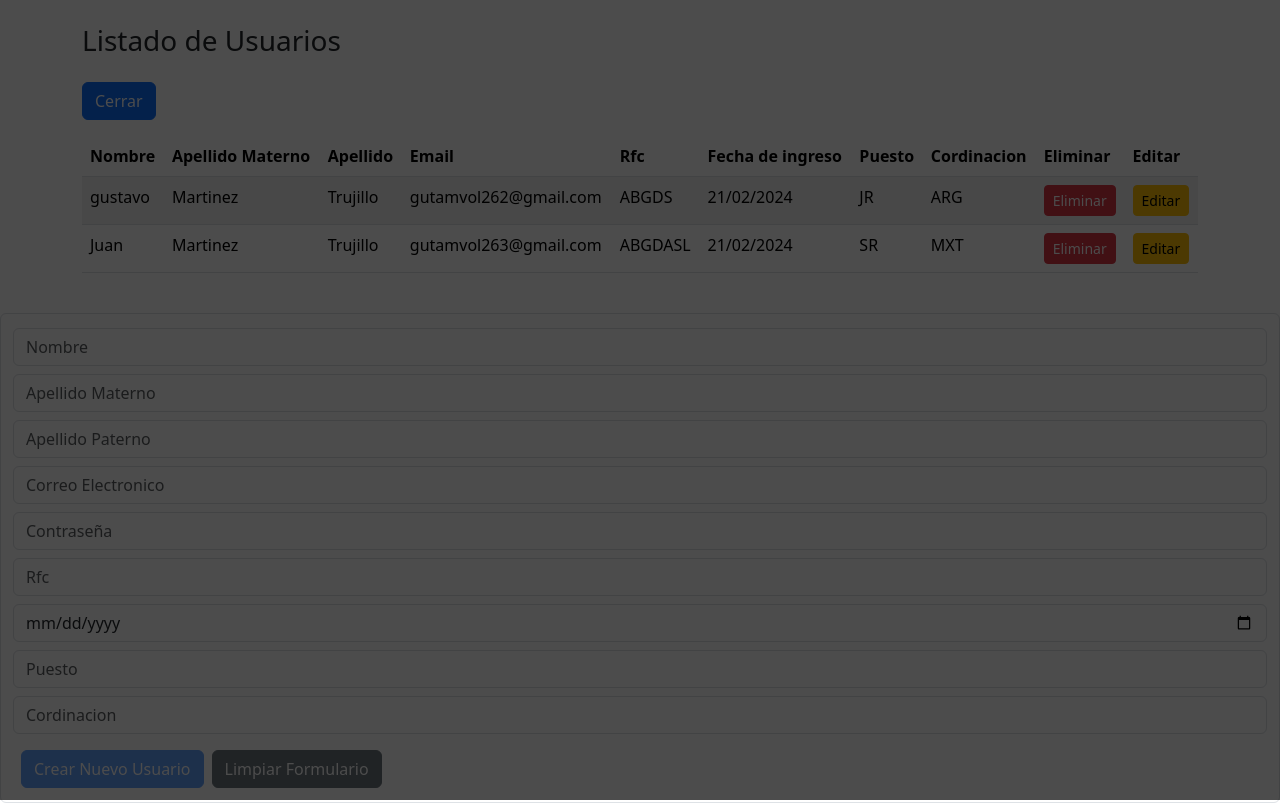
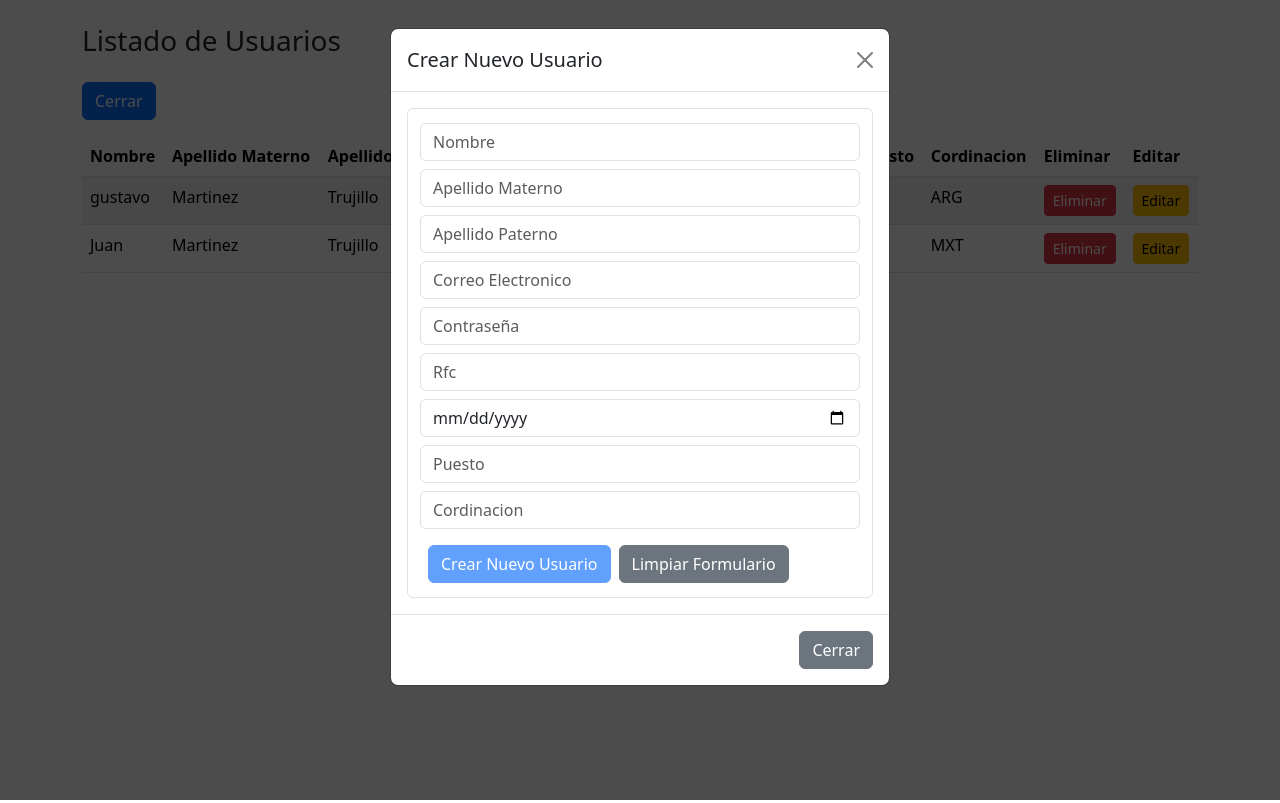
Before and after one commit to trujisxd1/GestionDeVacaciones, an Angular app in the folder GestionV/: page / in a window 1280 px wide. Both pictures are taken after a click on the button "Crear Nuevo Usuario". Built offline with nearby package versions, Linux system fonts and the light colour scheme.

Commit message:
Se agrego una ventana modal y se agrego la funcion de cerrar la ventana modal

```diff
--- a/GestionV/src/app/components/form-user/form-user.component.html
+++ b/GestionV/src/app/components/form-user/form-user.component.html
@@ -1,3 +1,15 @@
+
+<div class="modal" tabindex="-1" style="display: block;">
+  <div class="modal-dialog">
+    <div class="modal-content">
+      <div class="modal-header">
+        <h5 class="modal-title">{{(user.id>0)? 'Actualizar': "Crear Nuevo Usuario"}}</h5>
+        <button type="button" class="btn-close" data-bs-dismiss="modal" aria-label="Close"
+        (click)="onOpen()"></button>
+      </div>
+      <div class="modal-body">
+
+
         <form
           (ngSubmit)="onSubmit(userForm)"
           class="form form-control"
@@ -148,3 +160,12 @@
             </button>
           </div>
         </form>
+
+      </div>
+      <div class="modal-footer">
+        <button type="button" class="btn btn-secondary" data-bs-dismiss="modal" (click)="onOpen()">Cerrar</button>
+
+      </div>
+    </div>
+  </div>
+</div>
```
Lines whose indentation alone changed are shown as unchanged.
